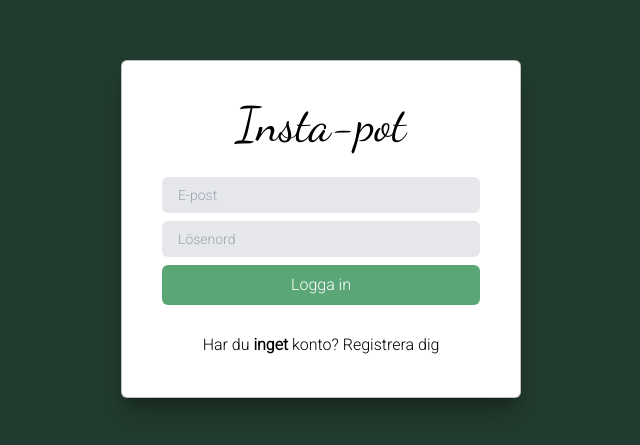
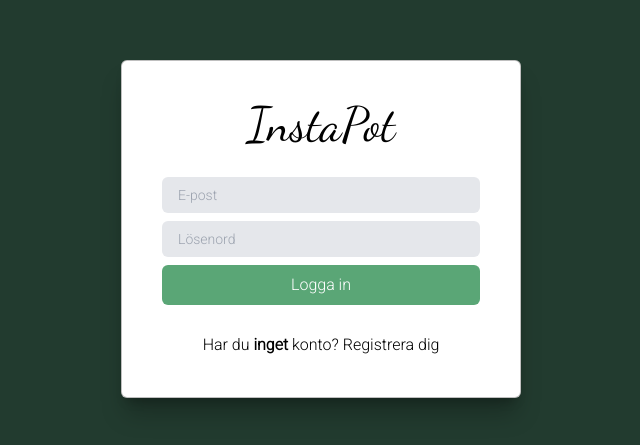
Before and after one commit to Nyx-Nailo/Instapot-Front, a React (Create React App) app in the folder instapot/: page / in a window 1280 px wide. Shown: the part 171-616 px from the top of the page, without its empty margins (319-959 px from the left). Built offline with nearby package versions, Linux system fonts and the light colour scheme.

Commit message:
style: moved menu and removed "-" in logo

```diff
--- a/instapot/src/NotLoggedIn.tsx
+++ b/instapot/src/NotLoggedIn.tsx
@@ -15,7 +15,7 @@ const NotLoggedIn = () => {
       <div className='bg-white w-[25rem] p-10 rounded-md shadow-xl shadow-black/25 border-black/25 border-[1px]'>
         <div className='flex flex-col gap-2'>
           <span className='text-5xl text-center mb-5' style={{ fontFamily: "Dancing Script" }}>
-            Insta-pot
+            InstaPot
           </span>
           {active === "login" ? <Login /> : <Signup />}
           <div className='text-center'>
--- a/instapot/src/navigation/Sidenav.tsx
+++ b/instapot/src/navigation/Sidenav.tsx
@@ -12,11 +12,11 @@ const Sidenav = () => {
 
   return (
     <>
-      <nav className='bg-white my-5 rounded-md w-full mb-3 p-3 lg:p-0 text-green-900 lg:mb-0 lg:absolute lg:top-0 lg:-left-[11.5rem] lg:w-[11rem] lg:max-w-[11rem] lg:bg-transparent lg:text-white'>
+      <nav className='bg-white my-5 rounded-md w-full mb-3 p-3 lg:p-0 text-green-900 lg:mb-0 lg:absolute lg:top-0 lg:-left-[11.5rem] lg:w-[11rem] lg:max-w-[11rem] lg:bg-transparent lg:text-white fixed -bottom-3 left-0 right-0 z-50'>
         <div className='flex flex-row lg:flex-col gap-4 justify-center items-center align-middle lg:items-start'>
           <div>
             <span className='hidden lg:flex text-3xl text-center mb-2 lg:mb-0' style={{ fontFamily: "Dancing Script" }}>
-              Insta-pot
+              InstaPot
             </span>
           </div>
           <div className='flex flex-row lg:flex-col gap-2'>
--- a/instapot/src/navigation/comp/MenuLink.tsx
+++ b/instapot/src/navigation/comp/MenuLink.tsx
@@ -10,14 +10,14 @@ type TMenuLink = {
 
 const MenuLink = ({ path = "", icon, title, func, hidden }: TMenuLink) => {
   const isFunc = (
-    <button onClick={func} className={`${hidden ? "hidden lg:" : ""}flex flex-row gap-2 hover:text-gray-300`}>
+    <button onClick={func} className={`${hidden ? "hidden lg:" : ""}flex flex-row gap-2 mx-4 lg:mx-0 hover:text-gray-300`}>
       {icon}
       <span className='hidden md:flex'>{title}</span>
     </button>
   );
 
   const noFunc = (
-    <Link to={path} className={`${hidden ? "hidden lg:" : ""}flex flex-row gap-2 hover:text-gray-300`}>
+    <Link to={path} className={`${hidden ? "hidden lg:" : ""}flex flex-row gap-2 mx-4 lg:mx-0 hover:text-gray-300`}>
       {icon}
       <span className='hidden md:flex'>{title}</span>
     </Link>
```
